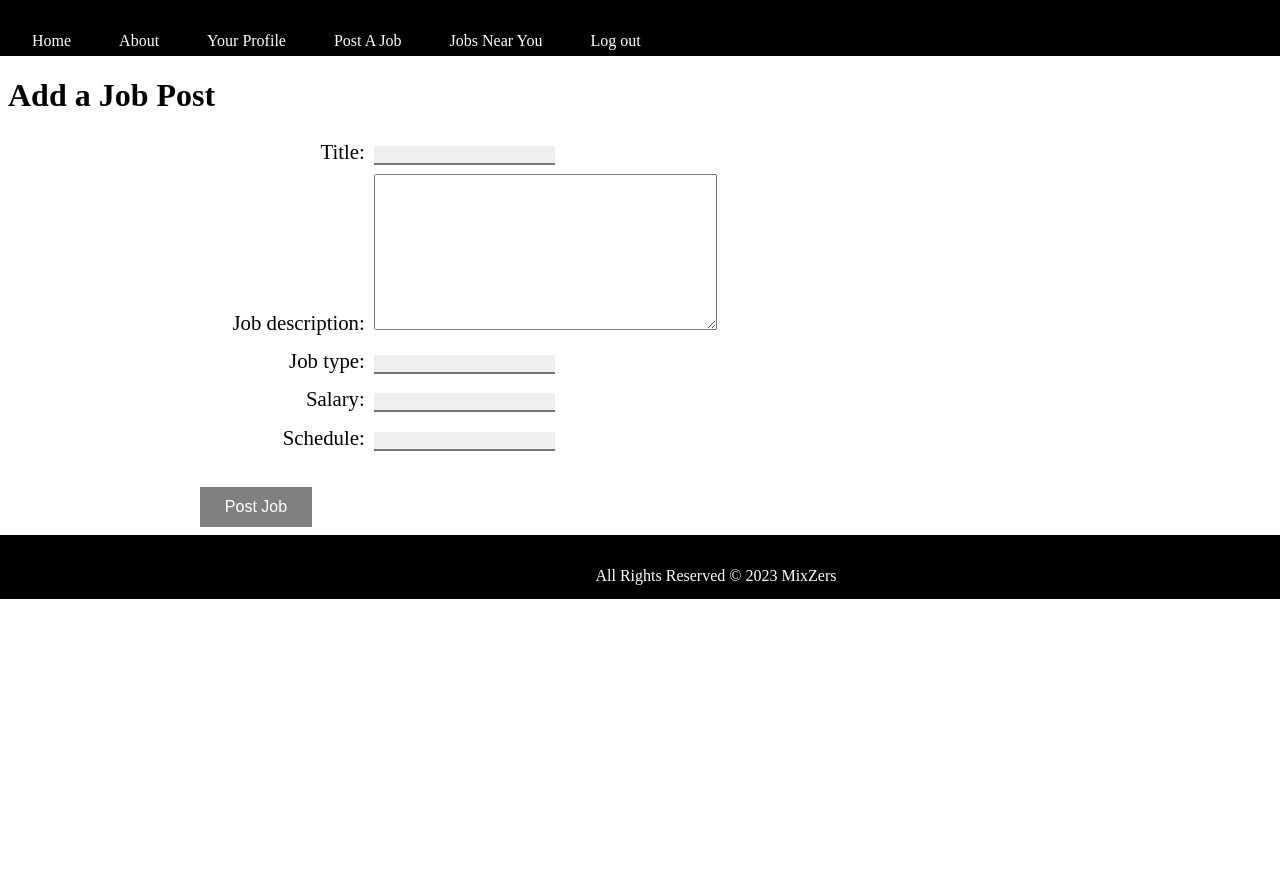
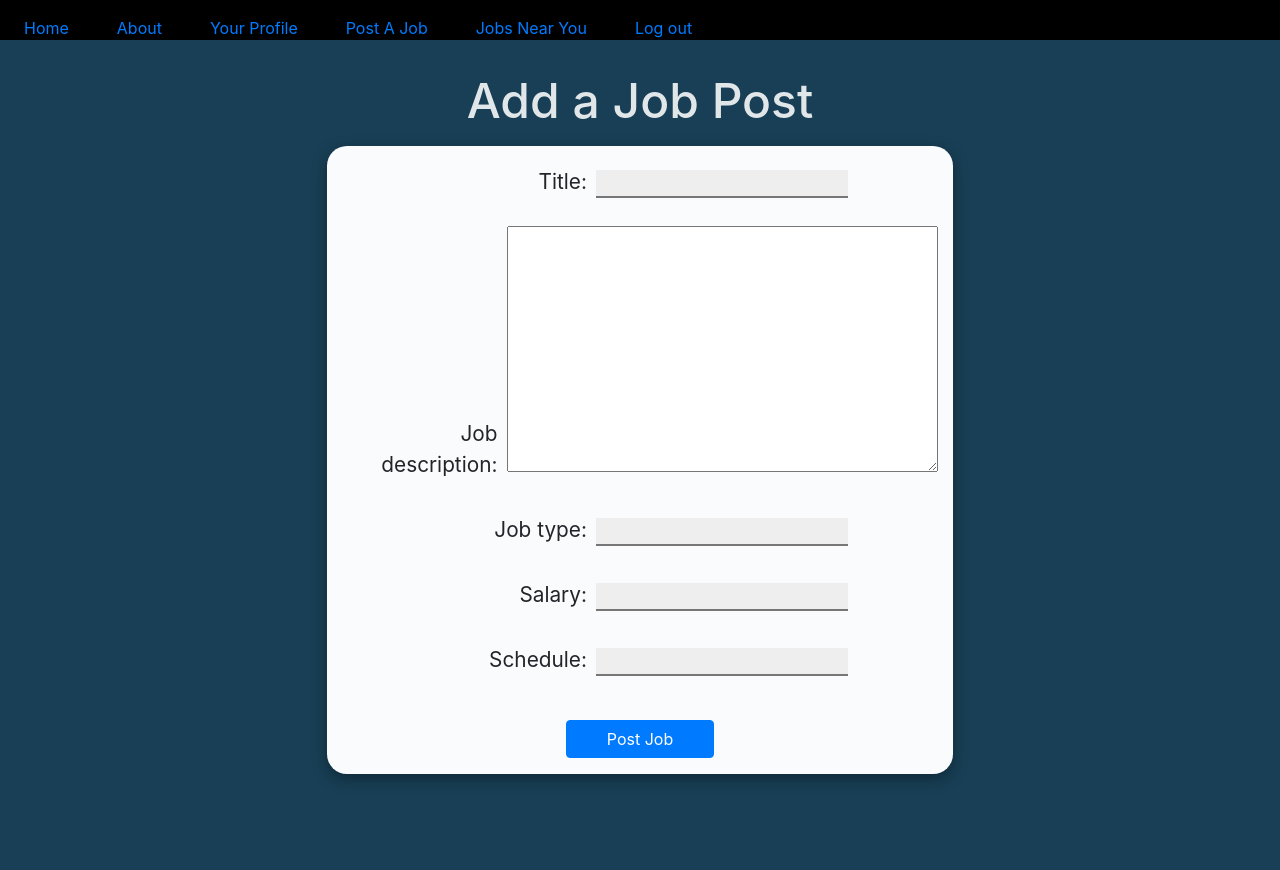
Before and after one commit to jpgrimesy/mixzers, a Django app: page /post-job/ in a window 1280 px wide. Before the commit the page ends 599 px from the top, so only its background shows below. Run offline with Django 4.2, Linux system fonts and the light colour scheme; a user stored in the database is signed in; tables that the repository leaves empty hold one stand-in row (values such as "Sample post").

Commit message:
basic job post form css; more to come

```diff
--- a/mixzers/main_app/static/css/style.css
+++ b/mixzers/main_app/static/css/style.css
@@ -574,9 +574,9 @@ form{
     height: 25rem;
     margin-top: 3rem;
     margin-right: 5rem;
-     padding: 1rem;
-     margin-left: 0.5rem;
-     text-align: center;
+    padding: 1rem;
+    margin-left: 0.5rem;
+    text-align: center;
 
 }
 .helptext{
@@ -620,23 +620,25 @@ input{
 
 /* profile page */
 #profile-test{
-    background-color: #073149;
+    background-color: rgb(7, 49, 73, 0.9);
     color:
 }
 
-.upper{
-    border: red 2px solid;
+.upper, #jp-form{
     display: flex;
     margin: 4rem;
     justify-content: space-around;
 }
-.left, .right, .middle{
+.left, .right, .middle, #jp-form{
     display: flex;
     flex-direction: column;
     justify-content: center;
-    background:rgb(255, 255, 255, 0.9);
+    background:rgb(255, 255, 255, 0.93);
     border-radius: 20px;
     margin: 2rem;
+    box-shadow: rgb(0, 0, 0, 0.35) 0px 5px 15px;
+
+
 }
 .left > #profile-username{
     font-size: 2.2rem;
@@ -688,3 +690,27 @@ input{
     margin-top: 1rem;
 
 }
+
+/* Job Post Page */
+#jp-body{
+   background: rgb(7, 49, 73, 0.93);
+}
+
+#jp-h1{
+    font-size: 3rem;
+    margin: 1rem;
+    margin-top: 2rem;
+    text-align: center;
+    color: rgb(255, 255, 255, 0.87);
+}
+
+#jp-form{
+    width:fit-content;
+    height: fit-content;
+    display: flex;
+    justify-content: center;
+    margin: auto;
+    background: rgb(255, 255, 255, 0.98);
+    box-shadow: rgb(0, 0, 0, 0.35) 0px 5px 15px;
+
+}
--- a/mixzers/main_app/templates/jobpost.html
+++ b/mixzers/main_app/templates/jobpost.html
@@ -1,16 +1,49 @@
-{% extends 'base.html' %}
-{% block content %}
+{% load static %}
 
-<h1>Add a Job Post</h1>
+<!DOCTYPE html>
+<html lang="en">
+<head>
+    <meta charset="UTF-8">
+    <meta http-equiv="X-UA-Compatible" content="IE=edge">
+    <meta name="viewport" content="width=device-width, initial-scale=1.0">
+    <link rel="stylesheet" href="{% static 'css/style.css' %}" type="text/css">
+
+    <!-- bootstrap -->
+    <link rel="stylesheet" href="https://cdn.jsdelivr.net/npm/bootstrap@4.3.1/dist/css/bootstrap.min.css" integrity="sha384-ggOyR0iXCbMQv3Xipma34MD+dH/1fQ784/j6cY/iJTQUOhcWr7x9JvoRxT2MZw1T" crossorigin="anonymous">
+    <meta name="viewport" content="width=device-width, initial-scale=1, shrink-to-fit=no">
+    <title>Document</title>
+
+</head>
+<body id="jp-body">
+    <header>
+        <nav>
+            <ul>
+                <li><a href="{% url 'home' %}">Home</a></li>
+                <li><a href="{% url 'about' %}">About</a></li>
+                {% if user.is_authenticated %}
+                <li><a href="{% url 'profile' %}">Your Profile</a></li>
+                <li><a href="{% url 'post_job' %}">Post A Job</a></li>
+                <li><a href="{% url 'nearby_jobs' %}" class="nearjob">Jobs Near You</a></li>
+                <li><a href="{% url 'logout' %}" class='login'>Log out</a></li>
+                {% else %}
+                <li><a href="{% url 'login' %}" class='login'>Log In</a></li>
+                {% endif %}
+            </ul>
+        </nav>
+    </header>
 
 
-<form method="POST" action="">
-    {% csrf_token %}
-    {{ form.as_p }}
-    <button type="submit" class="btn">Post Job</button>
+  <h1 id="jp-h1">Add a Job Post</h1>
 
-  </form>
-<br><br>
-<br><br>
 
-{% endblock %}
+  <form class="col-sm-8 signup-form" id="jp-form" method="POST" action="">
+      {% csrf_token %}
+      {{ form.as_p }}
+      <button type="submit" class="btn col-sm-3 btn-primary">Post Job</button>
+
+    </form>
+  <br><br>
+  <br><br>
+
+</body>
+</html>
--- a/mixzers/main_app/templates/registration/login.html
+++ b/mixzers/main_app/templates/registration/login.html
@@ -8,8 +8,8 @@
 <br>
 <h3 class="login-name">Welcome Back!</h3>
     <form method="POST" action="{% url 'login' %}">
-    {% csrf_token %}
-    {{ form.as_p }}
+        {% csrf_token %}
+        {{ form.as_p }}
     <input type="hidden" name="next" value="{{ next }}">
     <button type="submit" class="btn">Log In</button>
     <div class="login-account">
```
